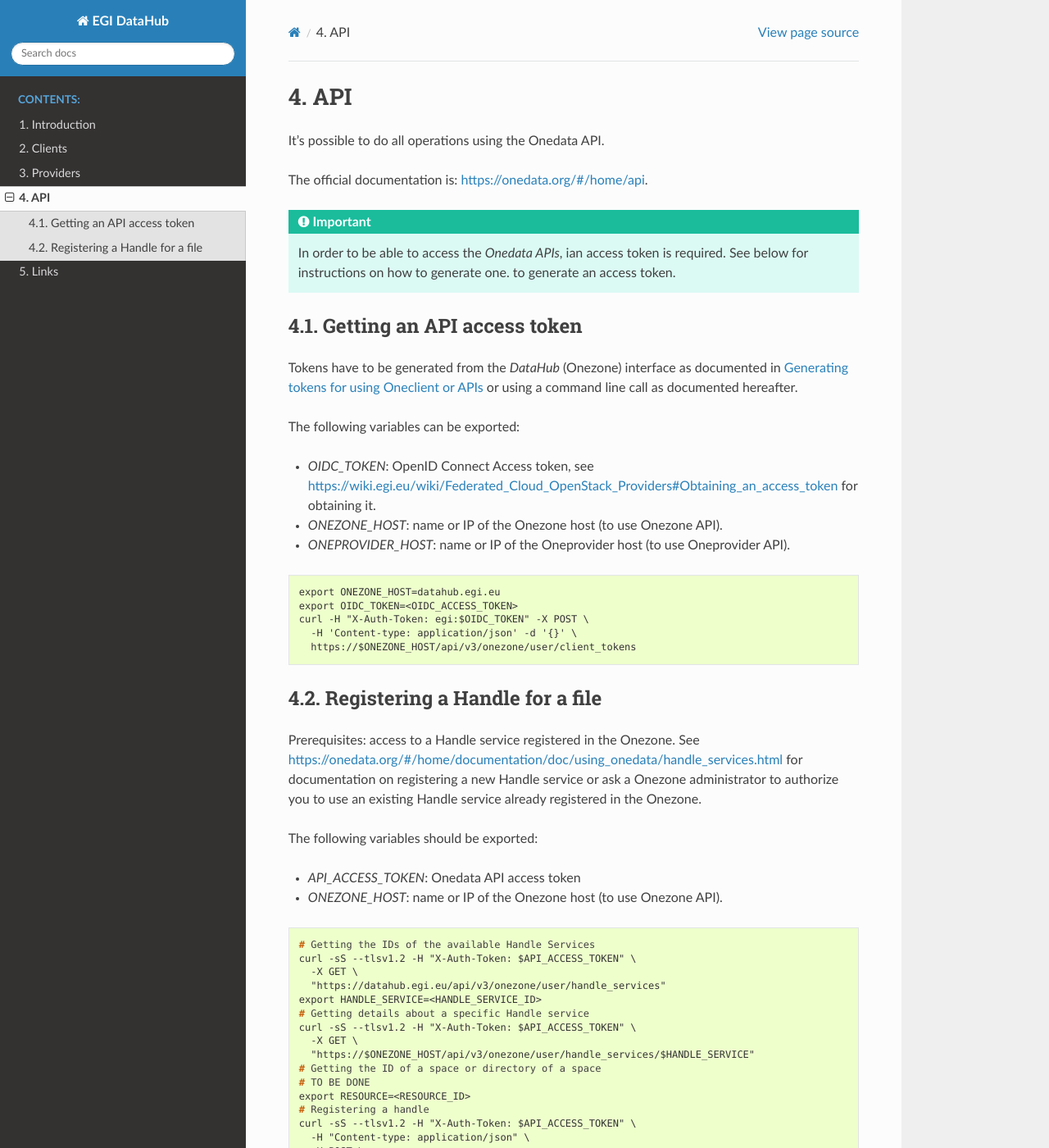
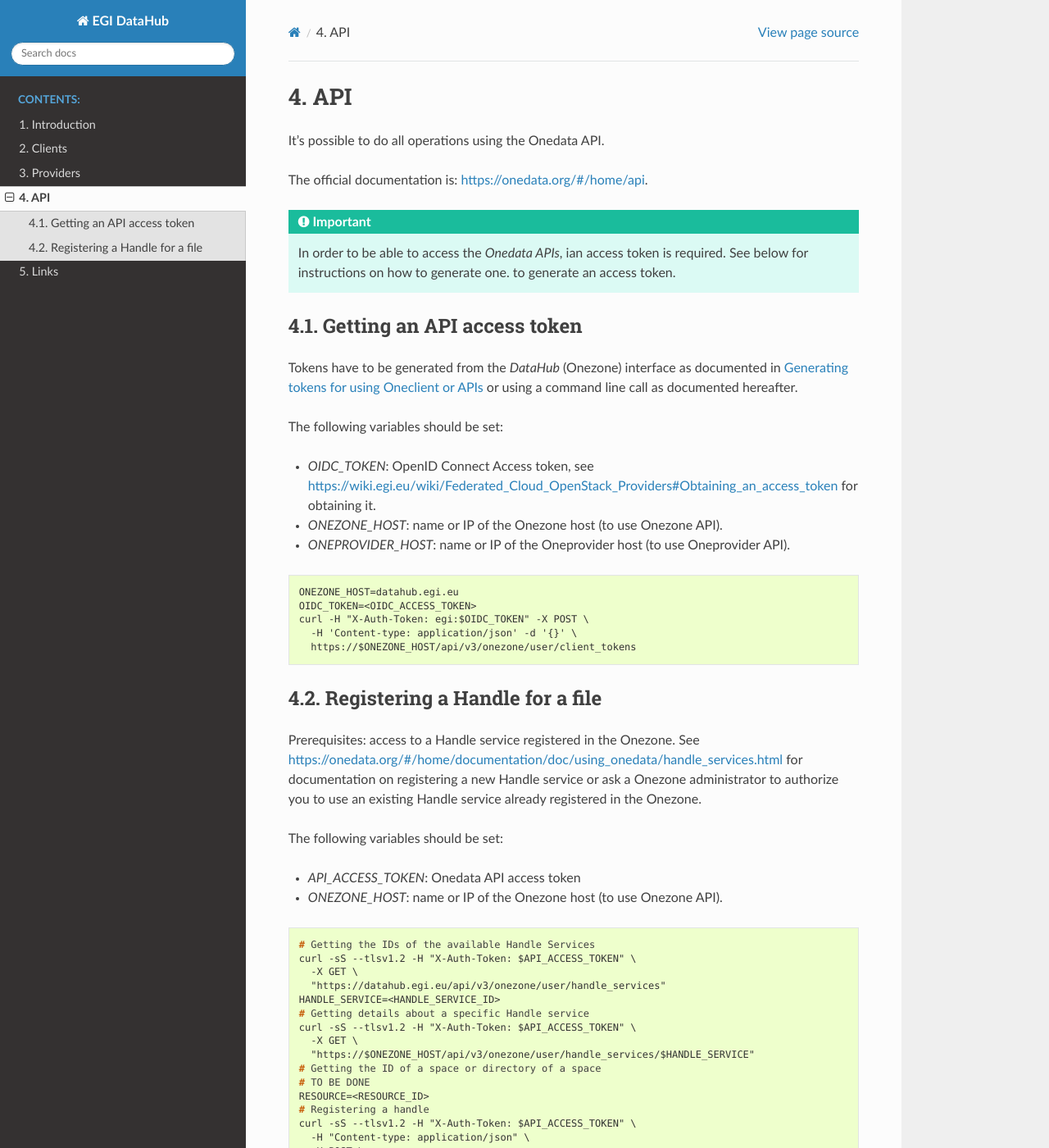
Before and after one commit to EGI-Federation/datahub-documentation, a Sphinx documentation site: the page built from source/api.rst, in a window 1280 px wide and 1400 px high. Shown: the whole window at 82% size. Built offline with Sphinx 7.4.7 and the Read the Docs theme 2.0.0, drawn with Linux system fonts in a browser that asks for light colours.

Commit message:
api.rst: do not export when it is not needed.

```diff
--- a/source/api.rst
+++ b/source/api.rst
@@ -17,7 +17,7 @@
 documented in :ref:`auth-token-using-web-interface` or using a command line
 call as documented hereafter.
 
-The following variables can be exported:
+The following variables should be set:
 
 * `OIDC_TOKEN`: OpenID Connect Access token, see
   https://wiki.egi.eu/wiki/Federated_Cloud_OpenStack_Providers#Obtaining_an_access_token
@@ -27,8 +27,8 @@
 
 .. code-block:: console
 
-   export ONEZONE_HOST=datahub.egi.eu
-   export OIDC_TOKEN=<OIDC_ACCESS_TOKEN>
+   ONEZONE_HOST=datahub.egi.eu
+   OIDC_TOKEN=<OIDC_ACCESS_TOKEN>
    curl -H "X-Auth-Token: egi:$OIDC_TOKEN" -X POST \
      -H 'Content-type: application/json' -d '{}' \
      https://$ONEZONE_HOST/api/v3/onezone/user/client_tokens
@@ -44,7 +44,7 @@
 registered in the Onezone.
 
 
-The following variables should be exported:
+The following variables should be set:
 
 * `API_ACCESS_TOKEN`: Onedata API access token
 * `ONEZONE_HOST`: name or IP of the Onezone host (to use Onezone API).
@@ -55,14 +55,14 @@
    curl -sS --tlsv1.2 -H "X-Auth-Token: $API_ACCESS_TOKEN" \
      -X GET \
      "https://datahub.egi.eu/api/v3/onezone/user/handle_services"
-   export HANDLE_SERVICE=<HANDLE_SERVICE_ID>
+   HANDLE_SERVICE=<HANDLE_SERVICE_ID>
    # Getting details about a specific Handle service
    curl -sS --tlsv1.2 -H "X-Auth-Token: $API_ACCESS_TOKEN" \
      -X GET \
      "https://$ONEZONE_HOST/api/v3/onezone/user/handle_services/$HANDLE_SERVICE"
    # Getting the ID of a space or directory of a space
    # TO BE DONE
-   export RESOURCE=<RESOURCE_ID>
+   RESOURCE=<RESOURCE_ID>
    # Registering a handle
    curl -sS --tlsv1.2 -H "X-Auth-Token: $API_ACCESS_TOKEN" \
      -H "Content-type: application/json" \
```
